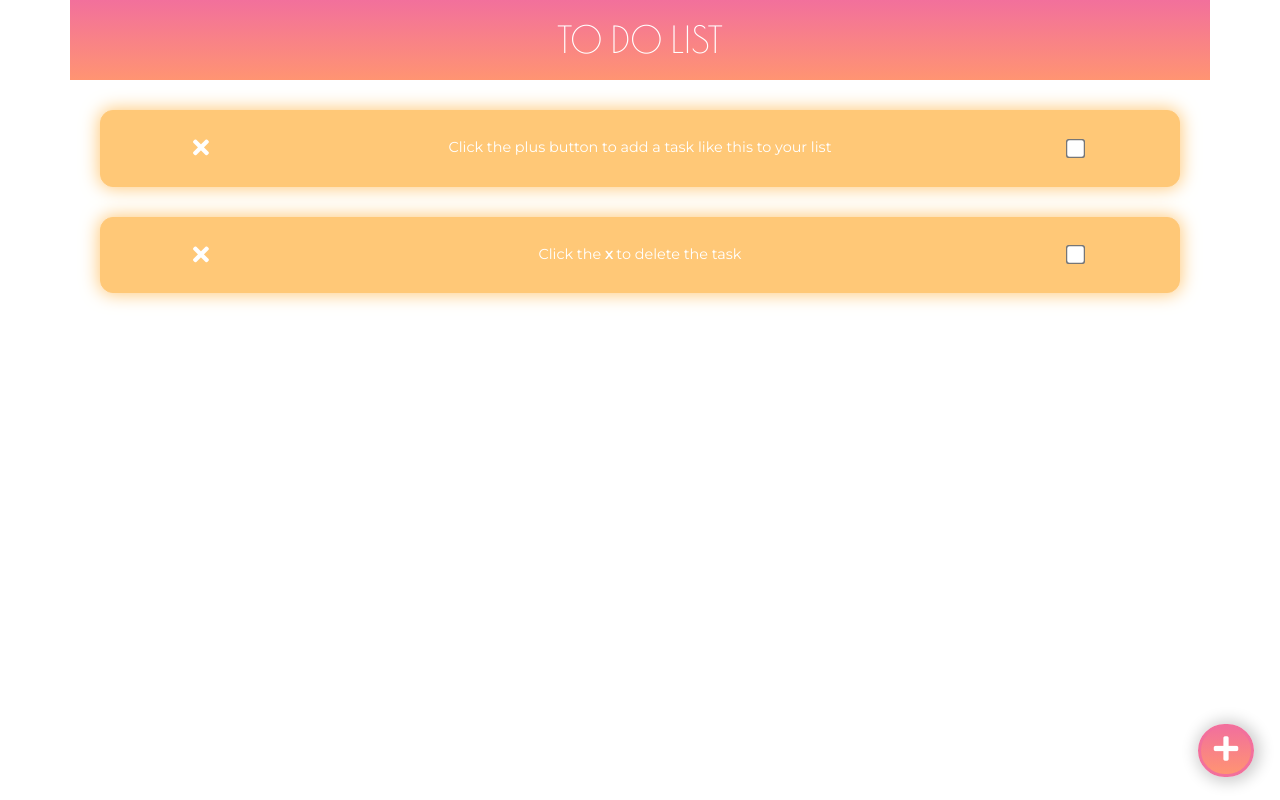
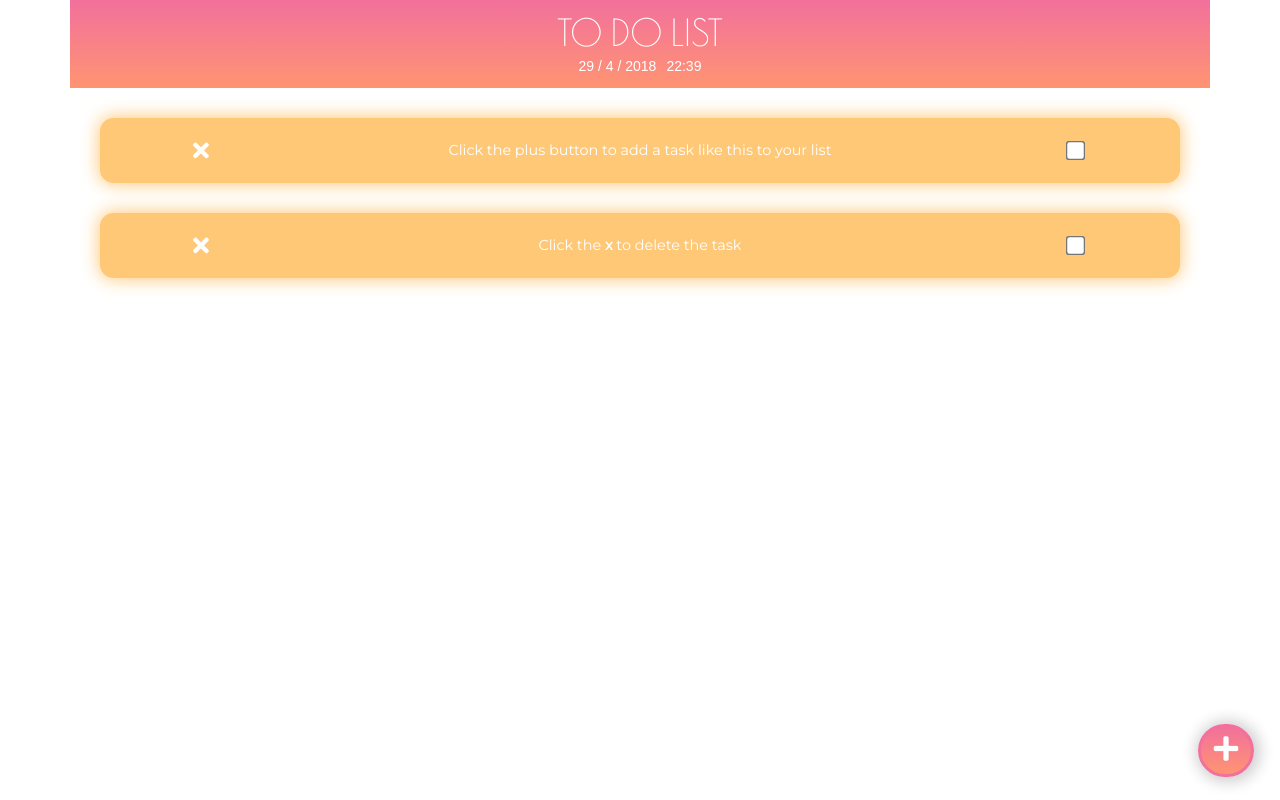
Before and after one commit to sumitramanga/To-Do-List-App, a plain HTML site: page toDoListApp.html in a window 1280 px wide. Drawn offline with nearby package versions, Linux system fonts and the light colour scheme.

Commit message:
Finished app

```diff
--- a/css/style.css
+++ b/css/style.css
@@ -7,8 +7,9 @@ body {
  background: linear-gradient(#f2709c, #ff9472);
 }
 
+/* Wrapper for h3 and date and time */
 .title {
- height: 5rem;
+ height: 5.5rem;
  font-family: 'Poiret One', sans-serif;
  text-align: center;
  color: white;
@@ -20,7 +21,30 @@ h3 {
  text-align: center;
 }
 
+/* Date and time */
+.dateAndTime {
+  display: flex;
+  justify-content: center;
+}
+
+.date, .time {
+  font-size: 14px;
+  font-family: sans-serif;
+  text-align: center;
+}
+
+.date {
+  margin-right: 10px;
+}
+
+
 /* ---------------------------------------------------------------- */
+
+
+#container2 {
+  margin-top: 30px;
+
+}
 
 /* MAIN */
 .box {
@@ -67,11 +91,14 @@ h3 {
   -o-transform: scale(1.5); /* Opera */
 }
 
+/* Task has been deleted message */
 .message {
   text-align: center;
 }
 
+
 /* ---------------------------------------------------------------- */
+
 
 /* MODAL */
 
--- a/js/script.js
+++ b/js/script.js
@@ -10,14 +10,37 @@
   var getTaskName = document.querySelector('.form-check-label');
 
 
+  //----------------------------------------------------------------------------
 
-  //----------------------------------------------------------------------
+  // Today's date within the getDate div.
+  function dateAndTime() {
+
+    // Variables to create the date and time
+
+    // Date
+    var today = new Date();
+    var dateNow = today.getDate();
+    var monthNow = today.getMonth();
+    var fullYearNow = today.getFullYear();
+
+    // Time
+    var hourNow = today.getHours();
+    var minuteNow = today.getMinutes();
+
+    // Date and time is placed in the HTML
+    document.getElementById('getDate').innerHTML = dateNow + ' / ' + monthNow + ' / ' + fullYearNow;
+    document.getElementById('getTime').innerHTML = hourNow + ':' + minuteNow;
+  }
+
+  dateAndTime();
+
+  //----------------------------------------------------------------------------
 
 
   // Taking care of the demo task
   var demoTasksInit = function (){
 
-    var getClearBtn = document.querySelectorAll('.clearBtnContainer');
+    var getClearBtn = document.querySelectorAll('.clearTaskBtn');
 
     for (var i = 0; i < getClearBtn.length; i++) {
       getClearBtn[i].addEventListener('click', removeTask, false);
@@ -26,7 +49,7 @@
   }();
 
 
-  //----------------------------------------------------------------------
+  //----------------------------------------------------------------------------
 
 
   // Click function for the add task button
@@ -40,7 +63,7 @@
 
     // This makes the task appear in the To Do List with the value of the
     // input that had been pushed into the array.
-    getListContainer.insertAdjacentHTML('beforeend', '<div class="row box"><div class="col taskCol clearBtnContainer"><div class="clearTaskBtn"><i class="fas fa-times"></i></div></div><div class="col-8"><label class="form-check-label nameOfTask" for="exampleCheck1">' + inputValueStorage + '</label></div><div class="col taskCol"><input type="checkbox" class="form-check-input" id="exampleCheck1"></div></div>');
+    getListContainer.insertAdjacentHTML('beforeend', '<div class="row box"><div class="col taskCol clearTaskBtn clearBtnContainer"><i class="fas fa-times" id="icon"></i></div><div class="col-8"><label class="form-check-label nameOfTask" for="exampleCheck1">' + inputValueStorage + '</label></div><div class="col taskCol"><input type="checkbox" class="form-check-input" id="exampleCheck1"></div></div>');
 
     // The array is cleared so that new tasks can be added.
     inputValueStorage.pop();
@@ -53,6 +76,9 @@
   }
 
 
+  //----------------------------------------------------------------------------
+
+
   // Function creates the loop for removing the task when the task is added
   // to the list on click.
   function newItemClose () {
@@ -60,39 +86,47 @@
     // Variable is placed inside this function to reference the clear button.
     // It is inside a function to make the loop work when adding item to the list.
     // This is a local variable and will not be found outside of the function.
-    var getClearBtnB = document.querySelectorAll('.clearBtnContainer');
+    var getClearBtnB = document.querySelectorAll('.clearTaskBtn');
 
     // This is a loop which adds the click function to the removeTask button.
     for (var i = 0; i < getClearBtnB.length; i++) {
       getClearBtnB[i].addEventListener('click', removeTask, false);
     }
-  } // newItemClose button ends
+  }
+
+
+  //----------------------------------------------------------------------------
 
 
   // This function creates the removal of the task. This is done targetting
   // The outerHTML of the clear buttons parent.
-  function removeTask() {
+  function removeTask(e) {
 
-    var getClearBtnB = document.querySelectorAll('.clearBtnContainer');
-    // console.dir(getClearBtnB); // ????????
+    console.dir(e.target);
 
-    this.parentNode.outerHTML = '';
-    console.log(getClearBtnB);
+    // This will remove the HTML code for the selected task a user wants deleted.
+    // An if else statement has been used as the parent node is applied to the
+    // contaienr as well.
+    if (e.target.id === 'icon') {
+      e.target.parentNode.parentNode.outerHTML = '';
+    } else {
+      e.target.parentNode.outerHTML = '';
+    }
 
-    // A message will be created when the task has deleted
+    // A message will be created when the task has deleted.
     var message = document.createElement('p');
     message.innerText = 'Task has been deleted.';
     message.className = 'message';
+
+    // To add the message HTML as a child within the getListContainer div.
     getListContainer.appendChild(message);
 
-    $('.message').fadeOut(2400);
-
-    // Function that could be created:
-    // Mesage says "*Task name* has been deleted.".
-    // Warning via modal after clicking the x.
+    // jQuery method for fading the message away then uses a remove method to
+    // delete the element from the HTML code.
+    $('.message').fadeOut(2400, function(){
+      $('.message').remove();
+    });
   }
-
-  // $('h3').fadeOut('slow');
 
 }());
 // IIFE Ends
--- a/index.html
+++ b/toDoListApp.html
@@ -19,6 +19,12 @@
     <div class="title row align-items-center">
       <div class="col">
         <h3>TO DO LIST</h3>
+
+        <div class="dateAndTime row">
+          <div class="date" id="getDate"></div>
+          <div class="time" id="getTime"></div>
+        </div>
+
       </div>
     </div> <!-- title row ENDS -->
   </div> <!-- container ENDS -->
@@ -28,8 +34,10 @@
   <div class="container" id="container2">
     <div class="row box">
 
-      <div class="col taskCol clearBtnContainer">
-        <div class="clearTaskBtn"><i class="fas fa-times"></i></div>
+      <div class="col taskCol clearTaskBtn clearBtnContainer">
+        <!-- <div class="clearTaskBtn"> -->
+          <i class="fas fa-times" id="icon"></i>
+        <!-- </div> -->
       </div>
 
       <div class="col-8">
@@ -45,8 +53,10 @@
 
     <div class="row box">
 
-      <div class="col taskCol clearBtnContainer">
-        <div class="clearTaskBtn"><i class="fas fa-times"></i></div>
+      <div class="col taskCol clearTaskBtn clearBtnContainer">
+        <!-- <div class="clearTaskBtn"> -->
+          <i class="fas fa-times" id="icon"></i>
+        <!-- </div> -->
       </div>
 
       <div class="col-8">
@@ -96,6 +106,8 @@
     </div> <!-- modal-dialog ends-->
   </div> <!--  Modal ends -->
 
+  <!-- <div class="row box"><div class="col taskCol clearTaskBtn clearBtnContainer"><i class="fas fa-times"></i></div><div class="col-8"><label class="form-check-label nameOfTask" for="exampleCheck1">' + inputValueStorage + '</label></div><div class="col taskCol"><input type="checkbox" class="form-check-input" id="exampleCheck1"></div></div> -->
+
   <script src="https://code.jquery.com/jquery-3.3.1.slim.min.js" integrity="sha384-q8i/X+965DzO0rT7abK41JStQIAqVgRVzpbzo5smXKp4YfRvH+8abtTE1Pi6jizo" crossorigin="anonymous"></script>
   <script src="https://cdnjs.cloudflare.com/ajax/libs/jquery/3.3.1/jquery.js" crossorigin="anonymous"></script>
   <script src="https://stackpath.bootstrapcdn.com/bootstrap/4.1.0/js/bootstrap.min.js" integrity="sha384-uefMccjFJAIv6A+rW+L4AHf99KvxDjWSu1z9VI8SKNVmz4sk7buKt/6v9KI65qnm" crossorigin="anonymous"></script>
```
